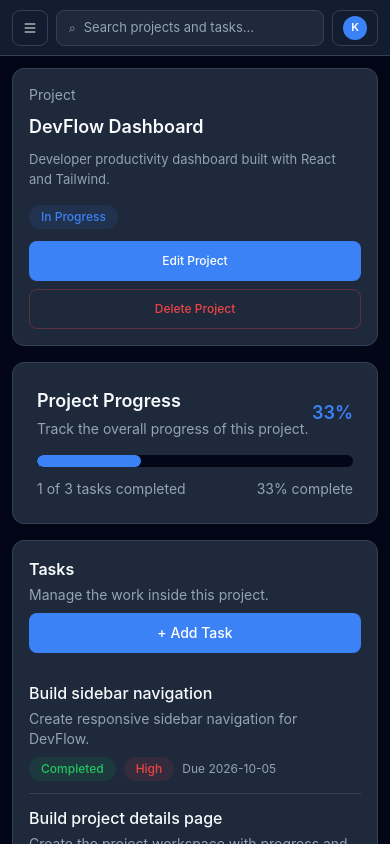
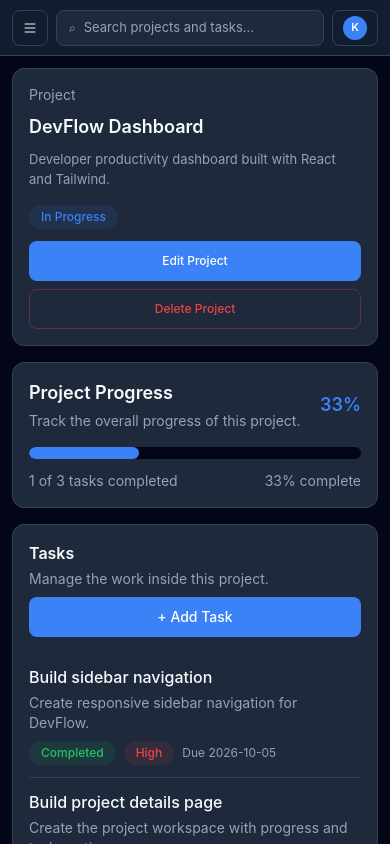
Before and after one commit to krishna-hingu/devflow, a React (Vite) app: page /projects/1 in a window 390 px wide. Shown: the top 844 px of the page. Built offline with nearby package versions, Linux system fonts and the light colour scheme.

Commit message:
style: reduce UI density across responsive pages

```diff
--- a/src/components/projects/ProjectProgress.jsx
+++ b/src/components/projects/ProjectProgress.jsx
@@ -2,7 +2,7 @@ import getProjectStats from "../../utils/projectStats";
 function ProjectProgress({ project, tasks }) {
   const { totalTasks, completedTasks, progress } = getProjectStats(tasks);
   return (
-    <section className="rounded-xl border border-devflow-border bg-devflow-card p-6">
+    <section className="rounded-xl border border-devflow-border bg-devflow-card p-4">
       <div className="mb-4 flex items-center justify-between">
         <div>
           <h2 className="text-lg font-semibold text-devflow-text">
```
